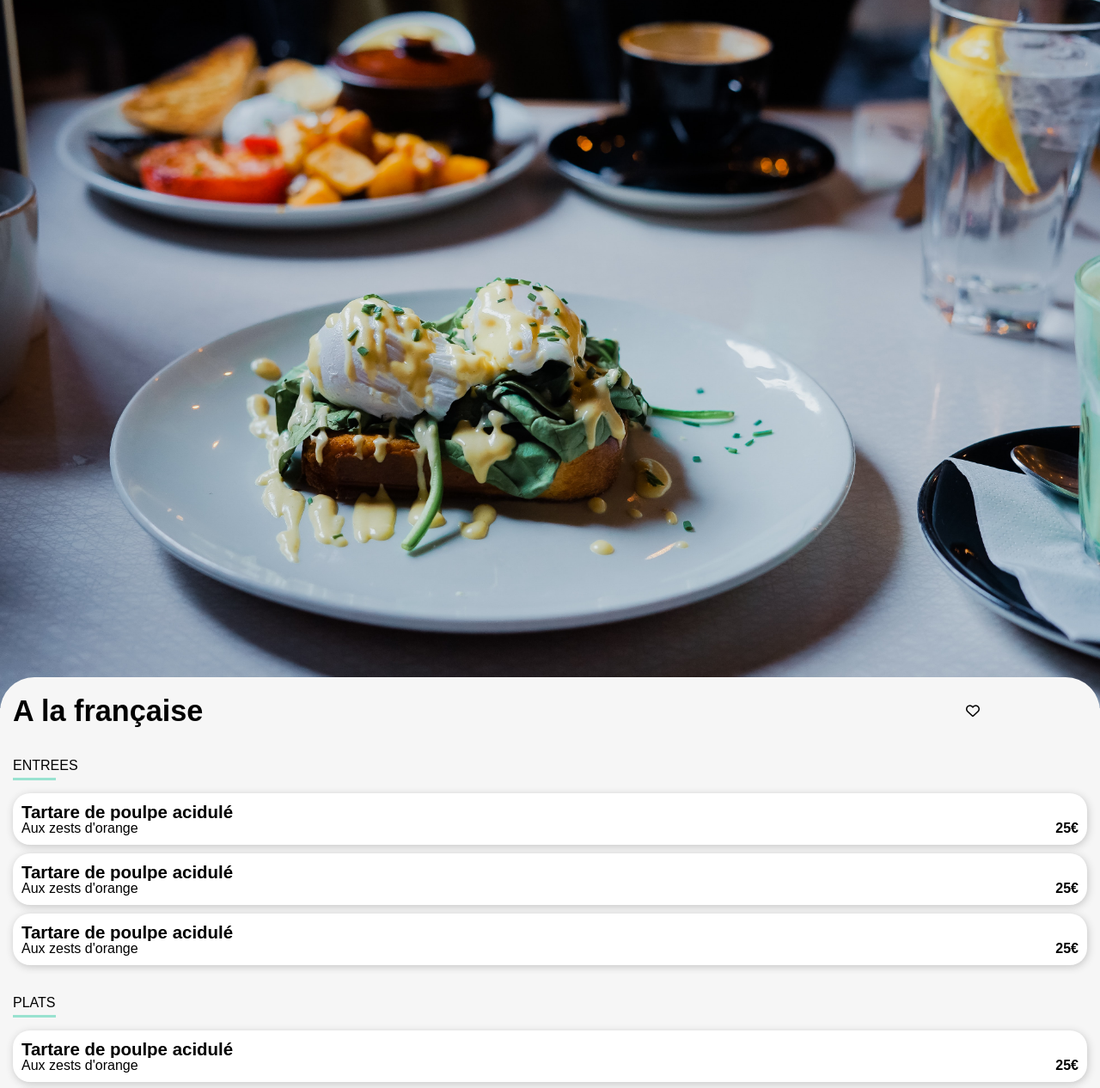
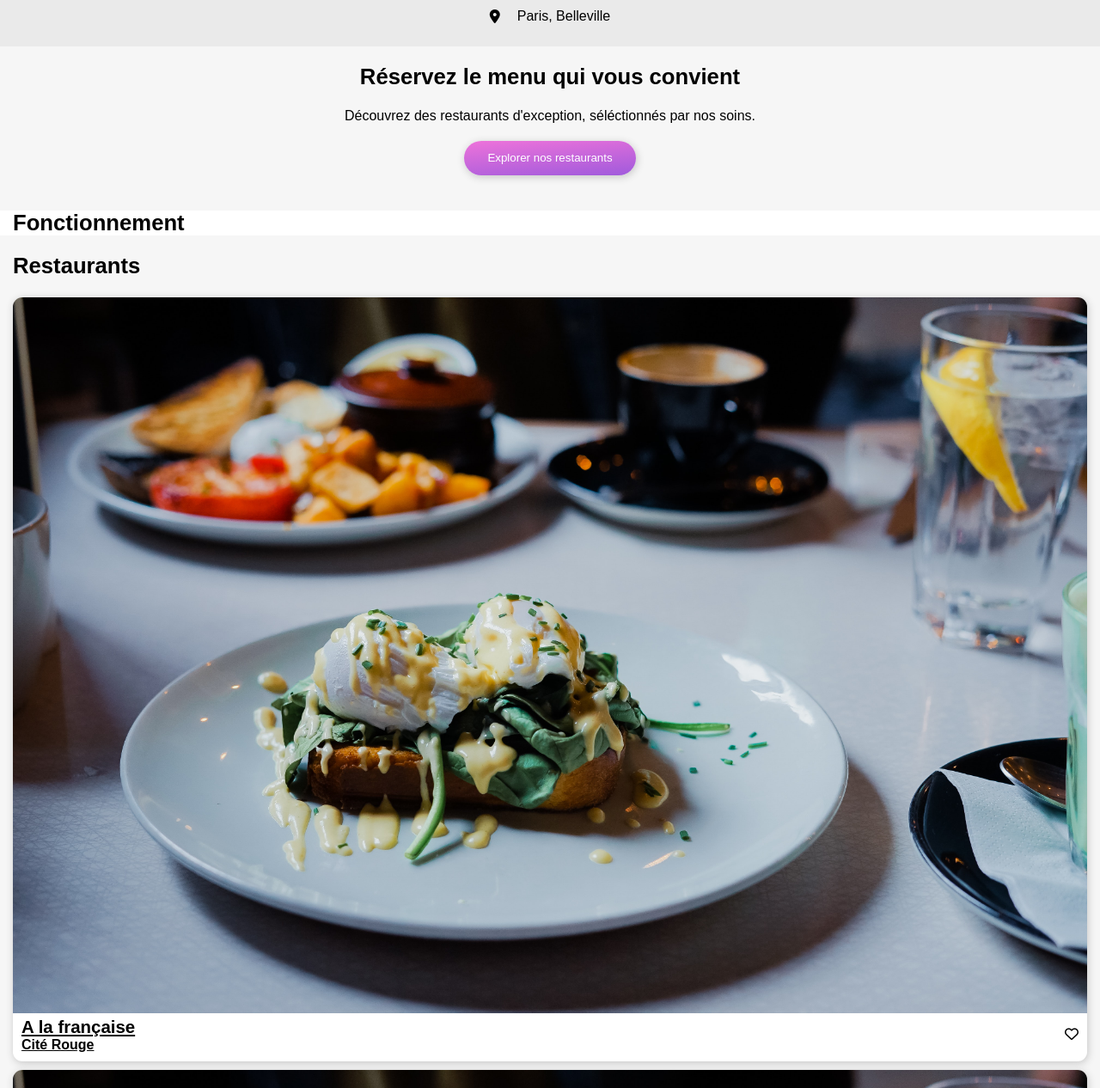
Before and after one commit to Testb24/3_04122020, a website: page index.html in a window 1280 px wide. Shown: the part 178-1444 px from the top of the page at 86% size. Drawn offline with Linux system fonts and the light colour scheme.

Commit message:
Menu + restau (2pages) V1

```diff
--- a/index.html
+++ b/index.html
@@ -14,170 +14,139 @@
   <!------------>
   <!-- HEADER -->
   <!------------>
-  <header class="container_header">
-    <button class="button_nav">
-      <i class="fas fa-arrow-left"></i>
-      <img class= "button_logo"
+  <header class="container_header white shadow">
+      <img class= "button_logo logo_top"
         src="./img/logo/ohmyfood.png"
         alt="logo ohmyfood"/>
-    </button>
-      <img class="img_top"
-        src="./img/restaurants/toa-heftiba-DQKerTsQwi0-unsplash.jpg"
-        alt="restaurant assiette plat"/>
   </header>
 
   <!---------->
   <!-- MAIN -->
   <!---------->
-  <main id="" class="container_main">
-    <div class="titre">
-      <h1>A la française</h1>
-      <i class="far fa-heart regular"></i>
-    </div>
+  <main id="" class="container_main_index">
+
+    <div class="lieu"><i class="fas fa-map-marker-alt"></i><p>Paris, Belleville</p></div>
 
     <!-------------------------------------------------------------->
-    <!-- Partie 0 : Entrées -->
+    <!-- Partie 1 : Entrées -->
     <!-------------------------------------------------------------->
-      <p>ENTREES</p>
+    <div class="part1">
+      <h2>Réservez le menu qui vous convient</h2>
+      <p>Découvrez des restaurants d'exception, séléctionnés par nos soins.</p>
+      <div class="button_commander_container">
+        <button class="button_commander shadow">Explorer nos restaurants</button>
+      </div>
+    </div>
+    <!-------------------------------------------------------------->
+    <!-- Partie 2 : Menu -->
+    <!-------------------------------------------------------------->
+    <div class="part2">
+      <h2>Fonctionnement</h2>
 
-      <div class="little_square"></div>
+    </div>
+    <!-------------------------------------------------------------->
+    <!-- Partie 3 : Activités à Marseille                         -->
+    <!-------------------------------------------------------------->
+    <div class="part3">
+      <h2>Restaurants</h2>
 
-      <div class="choix_box">
-        <div class="choix_txt ">
-          <h3 class="ellipsis">Tartare de poulpe acidulé</h3>
-          <div class="baseline">
-            <p class="ellipsis">Aux zests d'orange</p>
-            <p class="price"><strong>25€</strong></p>
+
+   <!--   <div class="container_modele_1">
+        <a href="#" class="carte-modele-1 block black">
+          <div>
+            <img class="carte-modele-1-img" src="./img/restaurants/toa-heftiba-DQKerTsQwi0-unsplash.jpg"
+            alt="image restaurant" />
+
+            <div class="carte-modele-1-txt">
+              <h3>Auberge La Cannebière</h3>
+            </div>
           </div>
-        </div>
-        <div class="choix_validation">
-          <i class="fas fa-check-circle fa-x"></i>
-        </div>
+        </a>
+      </div>    -->
+
+      <div class="container_restau shadow">
+        <a href="page_fr.html" class=" black">
+          <div>
+            <img class="carte_restau_img"
+            src="./img/restaurants/toa-heftiba-DQKerTsQwi0-unsplash.jpg"
+            alt="image restaurant" />
+            <div class="class_restau_bottom">
+            <div class="carte_restau_txt lien">
+              <h3>A la française</h3>
+              <p>Cité Rouge</p>
+            </div>
+            <div>
+              <i class="far fa-heart icone"></i>
+            </div>
+          </div>
+          </div>
+        </a>
       </div>
 
-      <div class="choix_box">
-        <div class="choix_txt ">
-          <h3 class="ellipsis">Tartare de poulpe acidulé</h3>
-          <div class="baseline">
-            <p class="ellipsis">Aux zests d'orange</p>
-            <p class="price"><strong>25€</strong></p>
+      <div class="container_restau shadow">
+        <a href="page_fr.html" class=" black">
+          <div>
+            <img class="carte_restau_img"
+            src="./img/restaurants/toa-heftiba-DQKerTsQwi0-unsplash.jpg"
+            alt="image restaurant" />
+            <div class="class_restau_bottom">
+            <div class="carte_restau_txt lien">
+              <h3>A la française</h3>
+              <p>Cité Rouge</p>
+            </div>
+            <div>
+              <i class="far fa-heart icone"></i>
+            </div>
           </div>
-        </div>
-        <div class="choix_validation">
-          <i class="fas fa-check-circle fa-x"></i>
-        </div>
+          </div>
+        </a>
       </div>
 
-      <div class="choix_box">
-        <div class="choix_txt ">
-          <h3 class="ellipsis">Tartare de poulpe acidulé</h3>
-          <div class="baseline">
-            <p class="ellipsis">Aux zests d'orange</p>
-            <p class="price"><strong>25€</strong></p>
+      <div class="container_restau shadow">
+        <a href="page_fr.html" class=" black">
+          <div>
+            <img class="carte_restau_img"
+            src="./img/restaurants/toa-heftiba-DQKerTsQwi0-unsplash.jpg"
+            alt="image restaurant" />
+            <div class="class_restau_bottom">
+            <div class="carte_restau_txt lien">
+              <h3>A la française</h3>
+              <p>Cité Rouge</p>
+            </div>
+            <div>
+              <i class="far fa-heart icone"></i>
+            </div>
           </div>
-        </div>
-        <div class="choix_validation">
-          <i class="fas fa-check-circle fa-x"></i>
-        </div>
+          </div>
+        </a>
+      </div>
+
+      <div class="container_restau shadow">
+        <a href="page_fr.html" class=" black">
+          <div>
+            <img class="carte_restau_img"
+            src="./img/restaurants/toa-heftiba-DQKerTsQwi0-unsplash.jpg"
+            alt="image restaurant" />
+            <div class="class_restau_bottom">
+            <div class="carte_restau_txt lien">
+              <h3>A la française</h3>
+              <p>Cité Rouge</p>
+            </div>
+            <div>
+              <i class="far fa-heart icone"></i>
+            </div>
+          </div>
+          </div>
+        </a>
       </div>
 
 
 
-    <!-------------------------------------------------------------->
-    <!-- Partie 1 : Menu -->
-    <!-------------------------------------------------------------->
-      <p>PLATS</p>
 
-      <div class="little_square"></div>
 
-      <div class="choix_box">
-        <div class="choix_txt ">
-          <h3 class="ellipsis">Tartare de poulpe acidulé</h3>
-          <div class="baseline">
-            <p class="ellipsis">Aux zests d'orange</p>
-            <p class="price"><strong>25€</strong></p>
-          </div>
-        </div>
-        <div class="choix_validation">
-          <i class="fas fa-check-circle fa-x"></i>
-        </div>
-      </div>
 
-      <div class="choix_box">
-        <div class="choix_txt ">
-          <h3 class="ellipsis">Tartare de poulpe acidulé</h3>
-          <div class="baseline">
-            <p class="ellipsis">Aux zests d'orange</p>
-            <p class="price"><strong>25€</strong></p>
-          </div>
-        </div>
-        <div class="choix_validation">
-          <i class="fas fa-check-circle fa-x"></i>
-        </div>
-      </div>
+    </div>
 
-      <div class="choix_box">
-        <div class="choix_txt ">
-          <h3 class="ellipsis">Tartare de poulpe acidulé</h3>
-          <div class="baseline">
-            <p class="ellipsis">Aux zests d'orange</p>
-            <p class="price"><strong>25€</strong></p>
-          </div>
-        </div>
-        <div class="choix_validation">
-          <i class="fas fa-check-circle fa-x"></i>
-        </div>
-      </div>
-
-    <!-------------------------------------------------------------->
-    <!-- Partie 3 : Activités à Marseille                         -->
-    <!-------------------------------------------------------------->
-      <p>DESSERTS</p>
-
-      <div class="little_square"></div>
-
-      <div class="choix_box">
-        <div class="choix_txt ">
-          <h3 class="ellipsis">Tartare de poulpe acidulé</h3>
-          <div class="baseline">
-            <p class="ellipsis">Aux zests d'orange</p>
-            <p class="price"><strong>25€</strong></p>
-          </div>
-        </div>
-        <div class="choix_validation">
-          <i class="fas fa-check-circle fa-x"></i>
-        </div>
-      </div>
-
-      <div class="choix_box">
-        <div class="choix_txt ">
-          <h3 class="ellipsis">Tartare de poulpe acidulé</h3>
-          <div class="baseline">
-            <p class="ellipsis">Aux zests d'orange</p>
-            <p class="price"><strong>25€</strong></p>
-          </div>
-        </div>
-        <div class="choix_validation">
-          <i class="fas fa-check-circle fa-x"></i>
-        </div>
-      </div>
-
-      <div class="choix_box">
-        <div class="choix_txt ">
-          <h3 class="ellipsis">Tartare de poulpe acidulé</h3>
-          <div class="baseline">
-            <p class="ellipsis">Aux zests d'orange</p>
-            <p class="price"><strong>25€</strong></p>
-          </div>
-        </div>
-        <div class="choix_validation">
-          <i class="fas fa-check-circle fa-x"></i>
-        </div>
-      </div>
-
-      <div class="button_commander_container">
-        <button class="button_commander">Commander</button>
-      </div>
   </main>
 
   <!------------>
--- a/sass/1-Base/_base.scss
+++ b/sass/1-Base/_base.scss
@@ -5,7 +5,13 @@ body {
     font-family: arial;
 }
 
+.white {
+    background-color: white;
+}
 
+.shadow{
+  box-shadow: 1px 2px 10px rgb(197, 197, 197);
+}
 
   h1 {
   font-size: calc(14px + 0.8vw);
--- a/sass/3-Layout/_container.scss
+++ b/sass/3-Layout/_container.scss
@@ -24,7 +24,6 @@
         align-items: center;
         padding-bottom: 10px;
     }
-
 
     & h1 {
         padding: 0;
--- a/sass/4-Components/_anim_selection.scss
+++ b/sass/4-Components/_anim_selection.scss
@@ -8,7 +8,6 @@
   border-radius: 20px;
   background-color: white;
   margin-bottom: 10px;
-  box-shadow: 1px 2px 10px rgb(197, 197, 197);
 }
 .choix_txt {
   width: calc(100% - 20px);
--- a/sass/4-Components/_button_commander.scss
+++ b/sass/4-Components/_button_commander.scss
@@ -6,7 +6,6 @@
     margin-top: 20px;
     margin-bottom: 20px;
 }
-
 
 .button_commander {
     width: 200px;
@@ -18,7 +17,6 @@
     background: linear-gradient(175deg,
                                 rgb(238, 115, 218),
                                 rgb(160, 90, 220));
-  box-shadow: 1px 2px 10px rgb(197, 197, 197);
     margin: auto;
     &:hover{
         background: linear-gradient(175deg,
--- /dev/null
+++ b/sass/4-Components/_carte_photo_index.scss
@@ -0,0 +1,54 @@
+.container_restau {
+    width: 100%;
+    height: auto;
+    background-color: white;
+    margin: 10px 0px;
+    border-radius: 11px;
+}
+
+.carte_restau_img {
+    width: 100%;
+    height: calc(100% - 50px);
+    object-fit: cover;
+    border-top-left-radius: 11px;
+    border-top-right-radius: 11px;
+}
+.class_restau_bottom{
+    width: calc(100% - 20px);
+    height: 100%;
+    padding: 0px 10px 10px 10px;
+    display: flex;
+    justify-content: space-between;
+    align-items: center;
+}
+.carte_restau_txt {
+    display: flex;
+    flex-direction: column;
+    align-items: baseline;
+    & h3 {
+        padding: 0;
+        margin: 0;
+    }
+    & p {
+        padding: 0;
+        margin: 0;
+    }
+}
+.block {
+    width: auto;
+    height: auto;
+    display: inline-block;
+}
+.black {
+    color: var(--color4);
+    background-color: white;
+}
+
+.icone {
+
+}
+
+.lien {
+    font-weight: bold;
+    font-style: normal;
+    text-decoration: none;}
--- /dev/null
+++ b/sass/5-Pages/_index.scss
@@ -0,0 +1,56 @@
+.logo_top {
+    padding: 20px 0px;
+    background-color: white;
+}
+
+.lieu {
+    width: calc(100% - 40px);
+    height: auto;
+    background-color: rgba(234, 234, 234);
+    display: flex;
+    justify-content: center;
+    align-items: center;
+    padding: 10px 20px;
+    position: relative;
+    z-index: -1;
+
+    & > i, p {
+        padding: 0px 10px;
+    }
+}
+
+.container_main_index {
+    width: 100%;
+    height: auto;
+
+    & .part1 {
+        width: calc(100% - 50px);
+        background-color:  rgb(246, 246, 246);
+        display: flex;
+        flex-direction: column;
+        justify-content: center;
+        align-items: center;
+        padding: 0px 25px;
+        text-align: center;
+
+        & p {
+            padding: 0px;
+            margin: 0px;
+        }
+    }
+
+    & .part2 {
+        background-color:  white;
+        width: calc(100% - 30px);
+        padding: 0px 15px 0px 15px;
+
+    }
+
+    & .part3 {
+        background-color:  rgb(246, 246, 246);
+        width: calc(100% - 30px);
+        padding: 0px 15px 0px 15px;
+
+    }
+
+}
--- a/sass/main.scss
+++ b/sass/main.scss
@@ -10,3 +10,6 @@
 @import "./4-Components/_button_commander";
 @import "./4-Components/_img_top";
 @import "./4-Components/_img_footer";
+@import "./4-Components/_carte_photo_index";
+
+@import "./5-Pages/_index";
```
Also changed, not shown: page_fr.html (added, +205 -0 lines), style.css, 1 other file.
